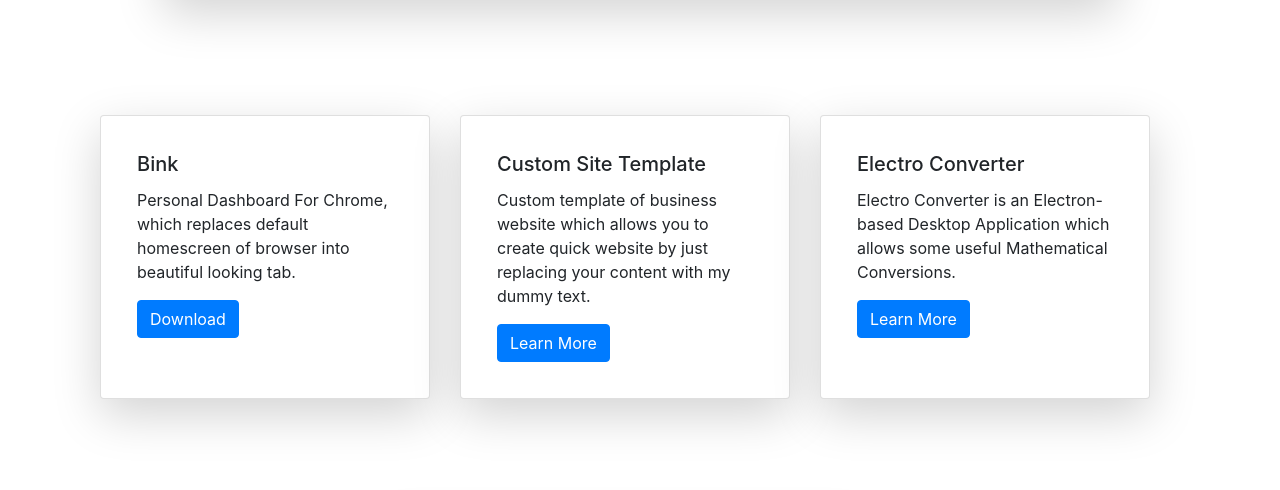
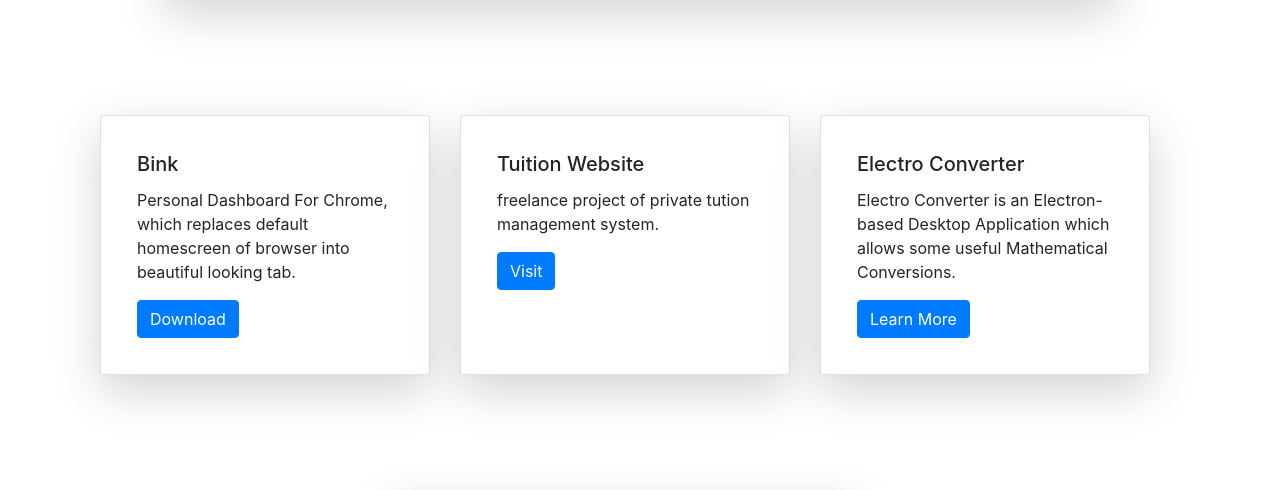
Before and after one commit to AmitGujar/AmitGujar.github.io, a plain HTML site: page index.html in a window 1280 px wide. Shown: the part 963-1453 px from the top of the page. Drawn offline with nearby package versions, Linux system fonts and the light colour scheme.

Commit message:
Update index.html

```diff
--- a/index.html
+++ b/index.html
@@ -114,12 +114,11 @@
                         <div class="card col-md-4 col-sm-6 col-xs-12 col-lg-4  shadow-lg p-3 mb-5 bg-white rounded"
                             title="Wallpaper Buddy">
                             <div class="card-body container">
-                                <h5 class="card-title">Custom Site Template</h5>
-                                <p class="card-text">Custom template of business website which allows you to create
-                                    quick website by just replacing your content with my dummy text.
+                                <h5 class="card-title">Tuition Website</h5>
+                                <p class="card-text">freelance project of private tution management system.
                                 </p>
-                                <a href="https://github.com/AmitGujar/website-template" target="_blank"
-                                    class="btn btn-primary">Learn More</a>
+                                <a href="https://spark-classes-app.herokuapp.com/" target="_blank"
+                                    class="btn btn-primary">Visit</a>
                             </div>
                         </div>
                         <div class="card col-sm-6 col-xs-12 col-lg-4   shadow-lg p-3 mb-5 bg-white rounded"
```
